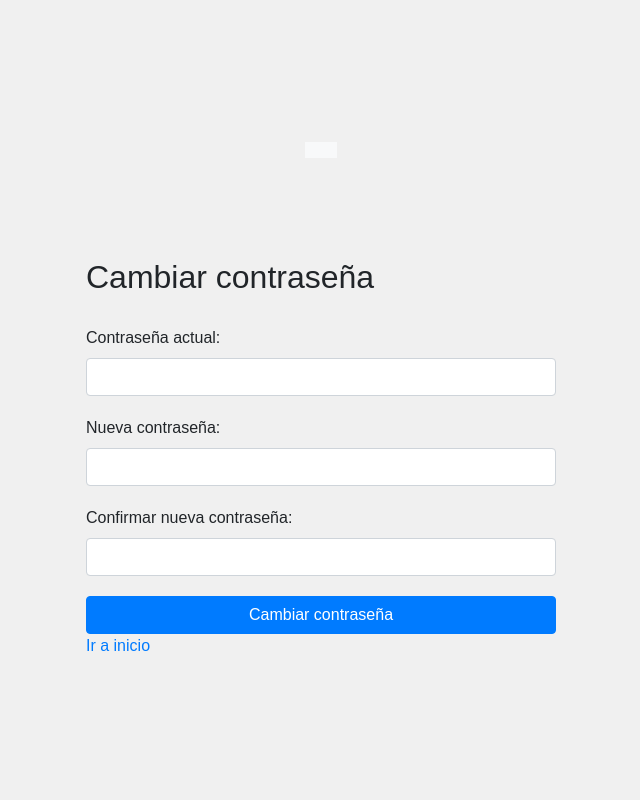
After one commit to albertoludex/chat-app, a Flask app: page /modificar_contrasena in a window 1280 px wide. The commit adds this page. Shown: the whole page, without its empty margins (319-959 px from the left). Run offline with Flask 3, Linux system fonts and the light colour scheme; a user stored in the database is signed in; some libraries are stand-ins or nearby versions.

Commit message:
cambio-contraseña

```diff
--- a/main.py
+++ b/main.py
@@ -246,8 +246,42 @@ def usuarios_activos():
 
 #ruta para cambio de contraseña
 
+@app.route('/modificar_contrasena', methods=['GET', 'POST'])
+def modificar_contrasena():
+    print(f'Método de la solicitud: {request.method}')  # Nueva declaración de impresión
+
+    if 'user' not in session:
+        flash('Debes iniciar sesión para cambiar tu contraseña', 'error')
+        return redirect(url_for('iniciar_sesion'))
+
+    error = None
+    if request.method == 'POST':
+        print('Solicitud POST recibida')  # Nueva declaración de impresión
+        old_password = request.form['old_password']
+        new_password = request.form['new_password']
+        confirm_password = request.form['confirm_password']
+
+        conn = get_db_connection()
+        user = conn.execute('SELECT * FROM users WHERE id = ?', (session['user'],)).fetchone()
+
+        if user['password'] != old_password:
+            error = 'La contraseña antigua es incorrecta'
+            print('La contraseña antigua es incorrecta')  # Nueva declaración de impresión
+        elif new_password != confirm_password:
+            error = 'Las contraseñas no coinciden'
+            print('Las contraseñas no coinciden')  # Nueva declaración de impresión
+        else:
+            result = conn.execute('UPDATE users SET password = ? WHERE id = ?', (new_password, session['user']))
+            conn.commit()
+            print(f'Resultado de la consulta SQL: {result.rowcount} filas afectadas')  # Imprime el resultado de la consulta SQL
+            conn.close()
 
 
+        return redirect(url_for('exito'))
+    return render_template('modificar_contrasena.html', error=error)
+@app.route('/exito')
+def exito():
+    return render_template('exito.html')
 # Iniciamos la aplicación
 if __name__ == '__main__':
     create_table()
--- /dev/null
+++ b/static/css/cambiar_contrasena.css
@@ -0,0 +1,20 @@
+body {
+    background-color: #f8f9fa;
+}
+
+.container {
+    max-width: 500px;
+    margin-top: 100px;
+}
+
+h2 {
+    margin-bottom: 30px;
+}
+
+.form-group {
+    margin-bottom: 20px;
+}
+
+.btn {
+    width: 100%;
+}
--- a/templates/chat.html
+++ b/templates/chat.html
@@ -34,7 +34,7 @@
         <div class="dropdown-content">
           <a href="{{ url_for('cerrar_sesion') }}">Cerrar sesión</a>
           <a id="deleteAccount" href="{{ url_for('eliminar_cuenta') }}">Eliminar cuenta</a>
-
+          <a href="{{ url_for('modificar_contrasena') }}">Cambiar contraseña</a>
         </div>
       </div>
 
--- /dev/null
+++ b/templates/modificar_contrasena.html
@@ -0,0 +1,47 @@
+<!DOCTYPE html>
+<html lang="es">
+<head>
+    <meta charset="UTF-8">
+    <meta name="viewport" content="width=device-width, initial-scale=1">
+    <title>Cambiar contraseña</title>
+    <link rel="stylesheet" href="https://stackpath.bootstrapcdn.com/bootstrap/4.5.0/css/bootstrap.min.css">
+    <link rel="stylesheet" href="{{ url_for('static', filename='css/cambiar_contrasena.css') }}">
+    <link rel="stylesheet" href="{{ url_for('static', filename='css/global_styles.css') }}">
+
+
+</head>
+<body>
+    <nav class="navbar navbar-expand-lg navbar-light bg-light">
+        <!-- Aquí puedes agregar tu menú de navegación -->
+    </nav>
+    <div class="container">
+        <h2>Cambiar contraseña</h2>
+        <form method="POST">
+            <div class="form-group">
+                <label for="contrasena_actual">Contraseña actual:</label>
+                <input type="password" class="form-control" id="contrasena_actual" name="old_password" required>
+            </div>
+            <div class="form-group">
+                <label for="nueva_contrasena">Nueva contraseña:</label>
+                <input type="password" class="form-control" id="nueva_contrasena" name="new_password" required>
+            </div>
+            <div class="form-group">
+                <label for="confirmar_contrasena">Confirmar nueva contraseña:</label>
+                <input type="password" class="form-control" id="confirmar_contrasena" name="confirm_password" required>
+            </div>
+            <button type="submit" class="btn btn-primary">Cambiar contraseña</button>
+        </form>
+        {% with messages = get_flashed_messages(with_categories=true) %}
+        {% if messages %}
+            <script>
+            alert("{{ messages[0][1] }}");
+            </script>
+        {% endif %}
+    {% endwith %}
+        <a href="{{ url_for('index') }}" class="home-button">Ir a inicio</a>
+
+    </div>
+    <script src="https://code.jquery.com/jquery-3.5.1.slim.min.js"></script>
+    <script src="https://stackpath.bootstrapcdn.com/bootstrap/4.5.0/js/bootstrap.min.js"></script>
+</body>
+</html>
```
Also changed, not shown: templates/exito.html (added, +12 -0 lines), database.db.
